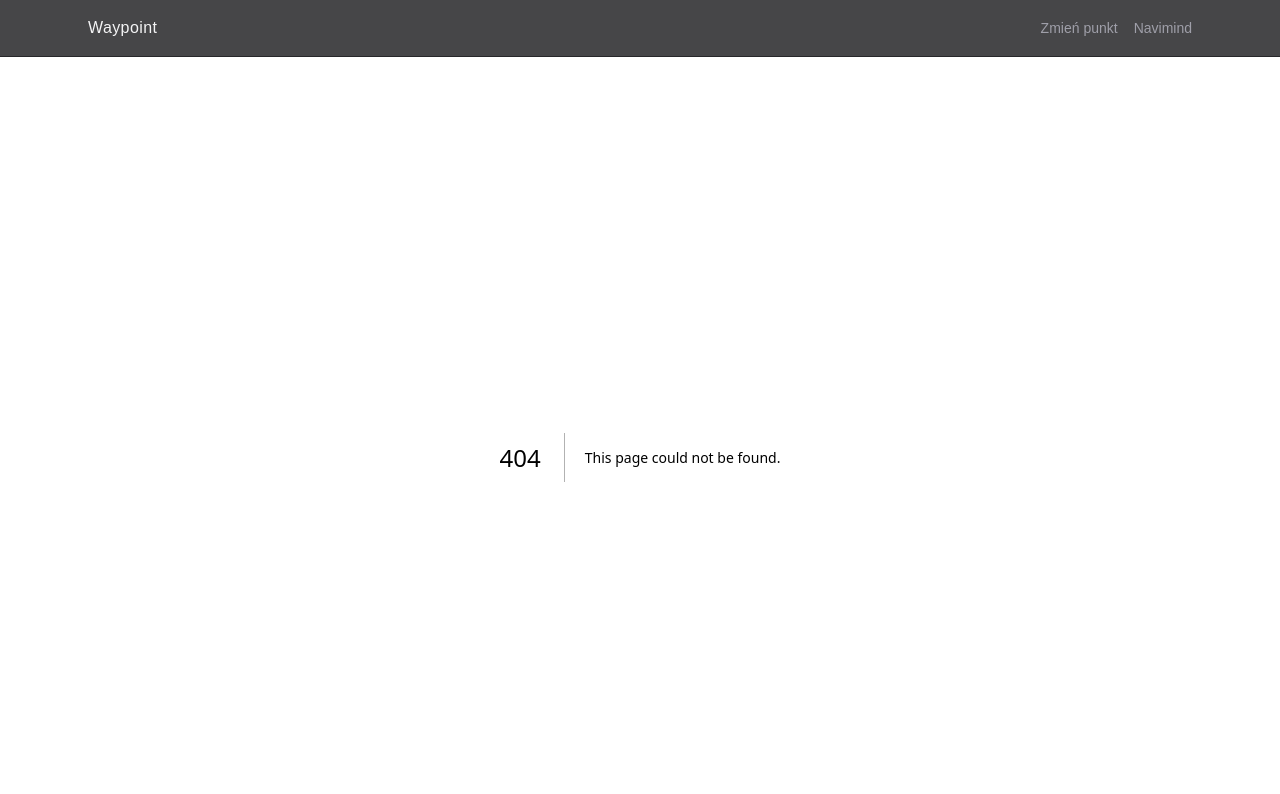
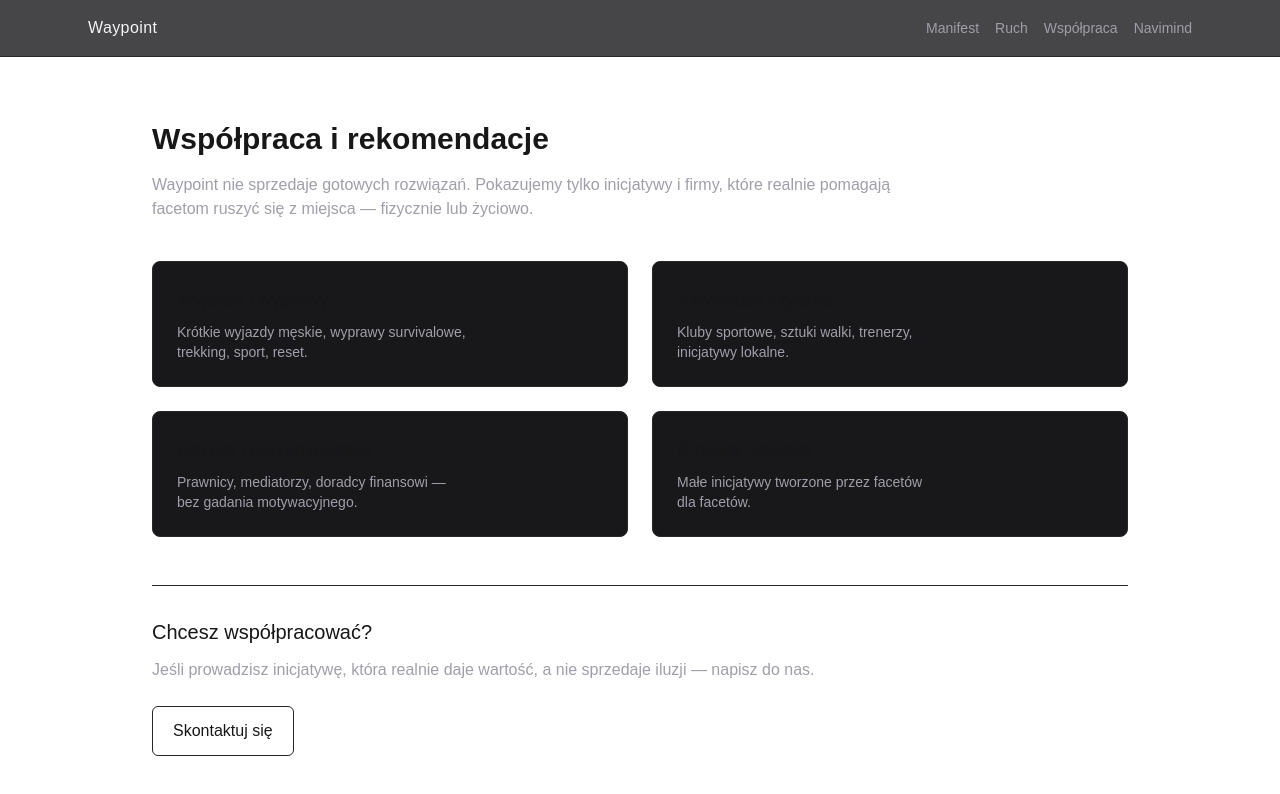
Before and after one commit to wisnialeszno89/menmind-web, a Next.js app in the folder waypoint-web/: page /partners in a window 1280 px wide. Before the commit this address had no page. Shown: the top 794 px of the page. Built offline with nearby package versions, Linux system fonts and the light colour scheme.

Commit message:
feat: waypoint manifesto / about page

```diff
--- a/waypoint-web/src/app/about/page.tsx
+++ b/waypoint-web/src/app/about/page.tsx
@@ -0,0 +1,74 @@
+export default function AboutPage() {
+  return (
+    <main className="min-h-screen px-6 py-16 max-w-3xl mx-auto">
+      <h1 className="text-3xl font-semibold mb-6">
+        Po co istnieje Waypoint
+      </h1>
+
+      <section className="space-y-6 text-zinc-400 leading-relaxed">
+        <p>
+          Waypoint powstał z prostego powodu:
+          wielu facetów trafia w moment, w którym
+          stare sposoby przestają działać,
+          a nowe jeszcze się nie pojawiły.
+        </p>
+
+        <p>
+          To nie zawsze jest kryzys.
+          Czasem to rozstanie.
+          Czasem pustka.
+          Czasem zmęczenie walką.
+        </p>
+
+        <p>
+          W takich momentach internet zwykle oferuje
+          dwie skrajności:
+          albo banalne motywacyjne hasła,
+          albo etykietowanie i diagnozowanie.
+        </p>
+
+        <p className="text-zinc-200 font-medium">
+          Waypoint nie robi żadnej z tych rzeczy.
+        </p>
+
+        <p>
+          To nie jest terapia.
+          To nie jest poradnik „jak żyć”.
+          To nie jest miejsce, które mówi Ci,
+          kim masz się stać.
+        </p>
+
+        <p>
+          Waypoint to punkt orientacyjny.
+          Miejsce, w którym możesz na chwilę
+          zatrzymać się i zobaczyć,
+          gdzie jesteś — bez ocen.
+        </p>
+
+        <p>
+          Dalej decyzja zawsze należy do Ciebie:
+          możesz pogadać,
+          możesz się ruszyć,
+          możesz po prostu wyjść.
+        </p>
+
+        <p className="text-zinc-200 font-medium">
+          I to też jest w porządku.
+        </p>
+      </section>
+
+      <section className="mt-12 border-t border-zinc-800 pt-8 text-sm text-zinc-500">
+        <p>
+          Bez kont.
+          Bez zapisywania rozmów.
+          Bez śledzenia.
+        </p>
+
+        <p className="mt-2">
+          Waypoint szanuje prywatność,
+          bo bez niej nie ma zaufania.
+        </p>
+      </section>
+    </main>
+  );
+}
--- /dev/null
+++ b/waypoint-web/src/app/partners/page.tsx
@@ -0,0 +1,76 @@
+export default function PartnersPage() {
+  return (
+    <main className="min-h-screen px-6 py-16 max-w-5xl mx-auto">
+      <h1 className="text-3xl font-semibold mb-4">
+        Współpraca i rekomendacje
+      </h1>
+
+      <p className="text-zinc-400 max-w-3xl mb-10">
+        Waypoint nie sprzedaje gotowych rozwiązań.
+        Pokazujemy tylko inicjatywy i firmy, które realnie pomagają
+        facetom ruszyć się z miejsca — fizycznie lub życiowo.
+      </p>
+
+      <section className="grid gap-6 md:grid-cols-2">
+        <PartnerCard
+          title="Wyjazdy i wyprawy"
+          description="Krótkie wyjazdy męskie, wyprawy survivalowe,
+trekking, sport, reset."
+        />
+
+        <PartnerCard
+          title="Aktywność fizyczna"
+          description="Kluby sportowe, sztuki walki, trenerzy,
+inicjatywy lokalne."
+        />
+
+        <PartnerCard
+          title="Rozwój i porządkowanie"
+          description="Prawnicy, mediatorzy, doradcy finansowi —
+bez gadania motywacyjnego."
+        />
+
+        <PartnerCard
+          title="Projekty niszowe"
+          description="Małe inicjatywy tworzone przez facetów
+dla facetów."
+        />
+      </section>
+
+      <div className="mt-12 border-t border-zinc-800 pt-8">
+        <h2 className="text-xl font-medium mb-3">
+          Chcesz współpracować?
+        </h2>
+
+        <p className="text-zinc-400 mb-6 max-w-2xl">
+          Jeśli prowadzisz inicjatywę, która realnie daje wartość,
+          a nie sprzedaje iluzji — napisz do nas.
+        </p>
+
+        <a
+          href="mailto:kontakt@waypoint.app"
+          className="inline-block rounded-md border border-zinc-800 px-5 py-3 hover:bg-zinc-800 transition"
+        >
+          Skontaktuj się
+        </a>
+      </div>
+    </main>
+  );
+}
+
+function PartnerCard({
+  title,
+  description,
+}: {
+  title: string;
+  description: string;
+}) {
+  return (
+    <div className="rounded-lg border border-zinc-800 bg-zinc-900 p-6">
+      <h3 className="text-lg font-medium mb-2">{title}</h3>
+      <p className="text-zinc-400 text-sm whitespace-pre-line">
+        {description}
+      </p>
+    </div>
+  );
+}
--- a/waypoint-web/src/app/trips/page.tsx
+++ b/waypoint-web/src/app/trips/page.tsx
@@ -8,35 +8,45 @@ export default function TripsPage() {
       </h1>
 
       <p className="text-zinc-400 max-w-3xl mb-10">
-        Nie musisz nic naprawiać. Wystarczy się ruszyć.
-        Zmiana otoczenia porządkuje myśli szybciej niż analiza.
+        Nie sprzedajemy wyjazdów.
+        Pokazujemy miejsca i inicjatywy, które warto sprawdzić,
+        jeśli chcesz ruszyć się z miejsca.
       </p>
 
       <section className="grid gap-6 md:grid-cols-2">
         <TripCard
           title="Wyjazdy męskie"
-          description="Krótkie wypady. Góry, las, woda. Bez gadania o emocjach."
-          cta="Zobacz propozycje"
+          description="Krótkie wypady. Góry, las, woda. Konkret."
         />
 
         <TripCard
           title="Aktywność lokalna"
-          description="Siłownia, sztuki walki, bieganie, survival."
-          cta="Znajdź coś blisko"
+          description="Sport, siłownia, sztuki walki, bieganie."
         />
 
         <TripCard
           title="Wyprawy zagraniczne"
           description="Zmiana kraju = reset perspektywy."
-          cta="Sprawdź kierunki"
         />
 
         <TripCard
           title="Grupy i inicjatywy"
-          description="Małe grupy. Konkretne działania. Zero sekciarstwa."
-          cta="Dołącz"
+          description="Małe grupy. Bez sekciarstwa."
         />
       </section>
+
+      <div className="mt-12 border-t border-zinc-800 pt-8">
+        <p className="text-zinc-400 mb-4">
+          Niektóre inicjatywy są płatne. Część współpracuje z Waypoint.
+        </p>
+
+        <Link
+          href="/partners"
+          className="inline-block text-sm text-zinc-300 hover:text-white transition"
+        >
+          Zobacz współpracę i rekomendacje →
+        </Link>
+      </div>
 
       <div className="mt-12">
         <Link
@@ -50,23 +60,21 @@ export default function TripsPage() {
   );
 }
 
+/* =========================
+   KOMPONENT POMOCNICZY
+   ========================= */
+
 function TripCard({
   title,
   description,
-  cta,
 }: {
   title: string;
   description: string;
-  cta: string;
 }) {
   return (
     <div className="rounded-lg border border-zinc-800 bg-zinc-900 p-6 hover:bg-zinc-800 transition">
       <h2 className="text-xl font-medium mb-2">{title}</h2>
-      <p className="text-zinc-400 mb-4">{description}</p>
-
-      <button className="text-sm text-zinc-200 hover:text-white transition">
-        {cta} →
-      </button>
+      <p className="text-zinc-400">{description}</p>
     </div>
   );
 }
--- a/waypoint-web/src/components/layout/Header.tsx
+++ b/waypoint-web/src/components/layout/Header.tsx
@@ -13,10 +13,24 @@ export default function Header() {
 
         <nav className="flex items-center gap-4 text-sm">
           <Link
-            href="/"
+            href="/about"
             className="text-zinc-400 hover:text-zinc-200 transition"
           >
-            Zmień punkt
+            Manifest
+          </Link>
+
+          <Link
+            href="/trips"
+            className="text-zinc-400 hover:text-zinc-200 transition"
+          >
+            Ruch
+          </Link>
+
+          <Link
+            href="/partners"
+            className="text-zinc-400 hover:text-zinc-200 transition"
+          >
+            Współpraca
           </Link>
 
           <Link
```
